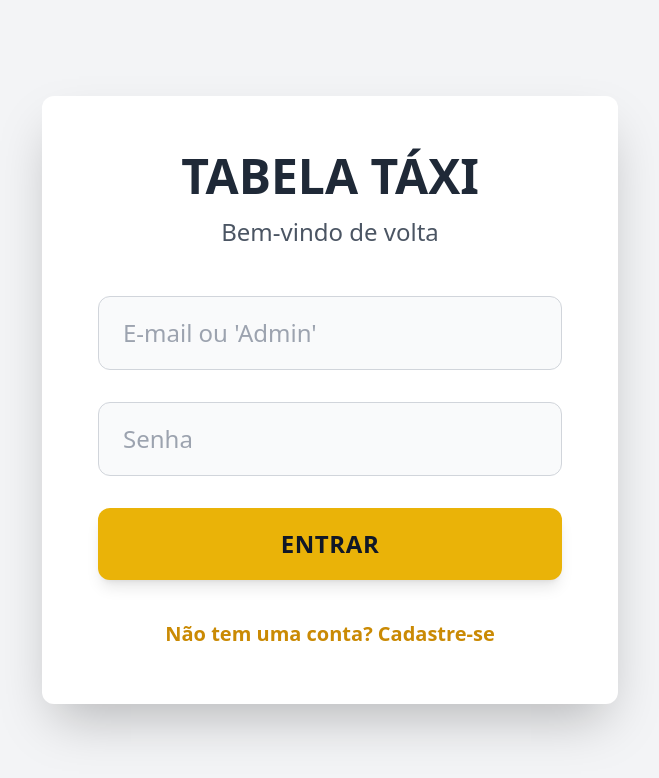
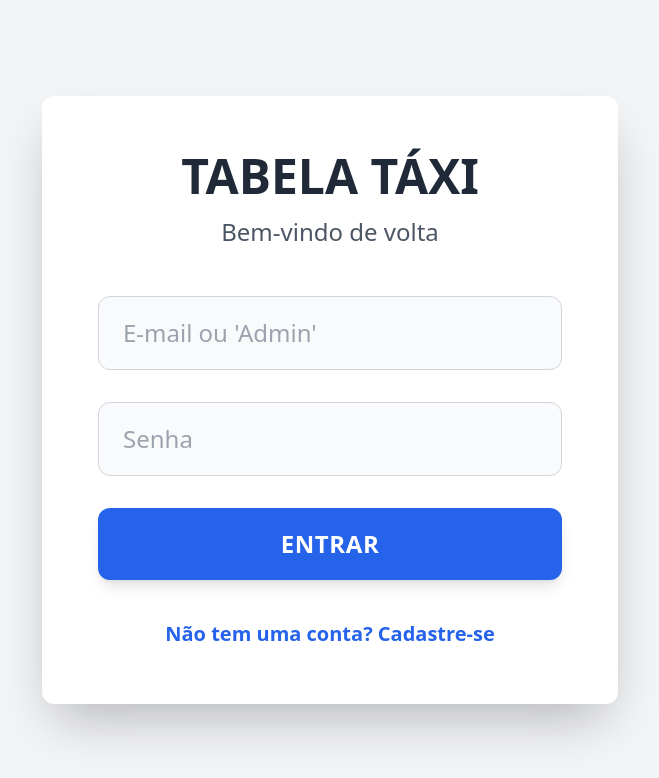
Before and after one commit to tavares345-lang/consulta-tabela-de-taxi, a React (Vite) app: page / in a window 1280 px wide. Shown: the top 778 px of the page, without its empty margins (310-969 px from the left). Built offline with nearby package versions, Linux system fonts and the light colour scheme.

Commit message:
mudança para cor azul

```diff
--- a/components/AuthPage.tsx
+++ b/components/AuthPage.tsx
@@ -62,7 +62,7 @@ const AuthPage: React.FC<AuthPageProps> = ({ onLoginSuccess }) => {
                 placeholder="E-mail ou 'Admin'"
                 value={email}
                 onChange={(e) => setEmail(e.target.value)}
-                className="w-full px-6 py-5 text-2xl bg-gray-50 dark:bg-gray-700 border border-gray-300 dark:border-gray-600 rounded-xl text-gray-800 dark:text-gray-200 focus:outline-none focus:ring-4 focus:ring-yellow-500/50"
+                className="w-full px-6 py-5 text-2xl bg-gray-50 dark:bg-gray-700 border border-gray-300 dark:border-gray-600 rounded-xl text-gray-800 dark:text-gray-200 focus:outline-none focus:ring-4 focus:ring-blue-500/50"
                 required
             />
           </div>
@@ -72,7 +72,7 @@ const AuthPage: React.FC<AuthPageProps> = ({ onLoginSuccess }) => {
                 placeholder="Senha"
                 value={password}
                 onChange={(e) => setPassword(e.target.value)}
-                className="w-full px-6 py-5 text-2xl bg-gray-50 dark:bg-gray-700 border border-gray-300 dark:border-gray-600 rounded-xl text-gray-800 dark:text-gray-200 focus:outline-none focus:ring-4 focus:ring-yellow-500/50"
+                className="w-full px-6 py-5 text-2xl bg-gray-50 dark:bg-gray-700 border border-gray-300 dark:border-gray-600 rounded-xl text-gray-800 dark:text-gray-200 focus:outline-none focus:ring-4 focus:ring-blue-500/50"
                 required
             />
           </div>
@@ -83,7 +83,7 @@ const AuthPage: React.FC<AuthPageProps> = ({ onLoginSuccess }) => {
                 placeholder="Confirmar Senha"
                 value={confirmPassword}
                 onChange={(e) => setConfirmPassword(e.target.value)}
-                className="w-full px-6 py-5 text-2xl bg-gray-50 dark:bg-gray-700 border border-gray-300 dark:border-gray-600 rounded-xl text-gray-800 dark:text-gray-200 focus:outline-none focus:ring-4 focus:ring-yellow-500/50"
+                className="w-full px-6 py-5 text-2xl bg-gray-50 dark:bg-gray-700 border border-gray-300 dark:border-gray-600 rounded-xl text-gray-800 dark:text-gray-200 focus:outline-none focus:ring-4 focus:ring-blue-500/50"
                 required
                 />
             </div>
@@ -94,7 +94,7 @@ const AuthPage: React.FC<AuthPageProps> = ({ onLoginSuccess }) => {
 
           <button
             type="submit"
-            className="w-full bg-yellow-500 text-gray-900 font-extrabold py-5 px-8 rounded-xl hover:bg-yellow-600 transition-colors duration-300 shadow-lg text-2xl uppercase tracking-wide"
+            className="w-full bg-blue-600 text-white font-extrabold py-5 px-8 rounded-xl hover:bg-blue-700 transition-colors duration-300 shadow-lg text-2xl uppercase tracking-wide"
           >
             {isLoginView ? 'Entrar' : 'Cadastrar'}
           </button>
@@ -107,7 +107,7 @@ const AuthPage: React.FC<AuthPageProps> = ({ onLoginSuccess }) => {
                 setError(null);
                 setSuccess(null);
             }}
-            className="text-xl text-yellow-600 hover:text-yellow-700 hover:underline font-semibold"
+            className="text-xl text-blue-600 hover:text-blue-700 hover:underline font-semibold"
           >
             {isLoginView ? 'Não tem uma conta? Cadastre-se' : 'Já tem uma conta? Faça login'}
           </button>
```
